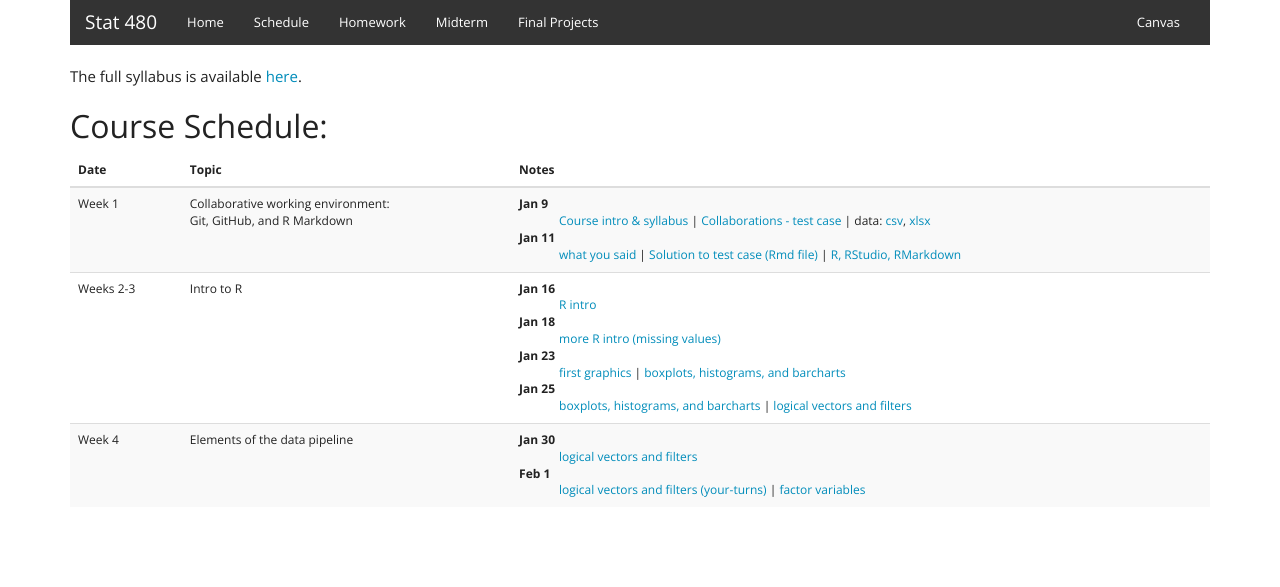
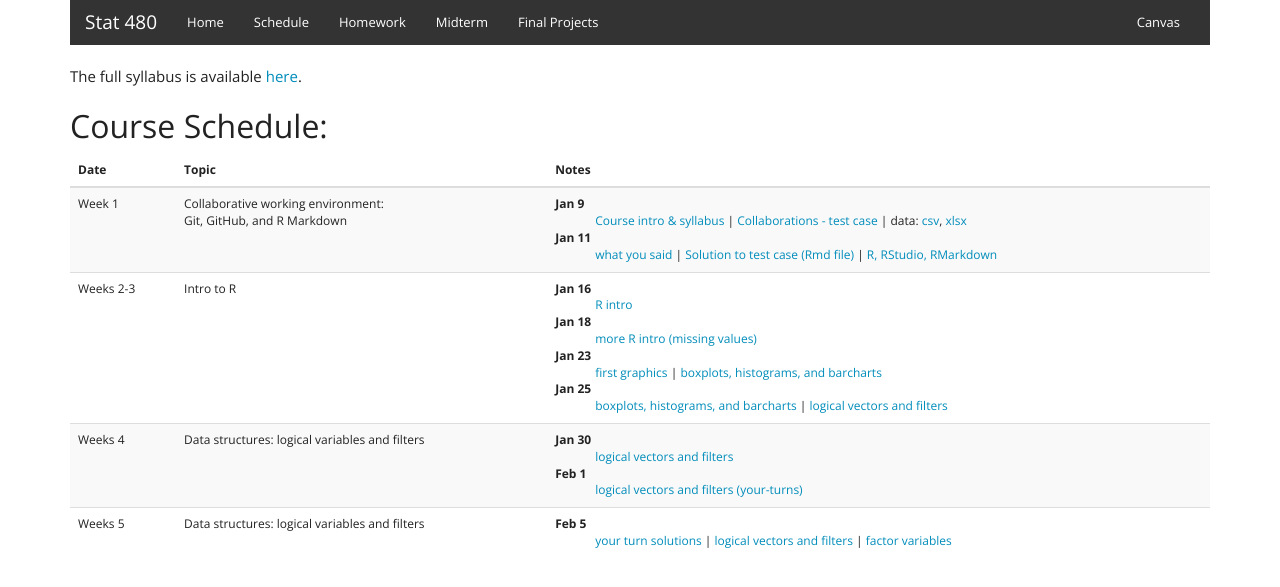
Before and after one commit to Stat480-at-ISU/Stat480-at-ISU.github.io-2019, a Jekyll site: the page built from schedule.html, in a window 1280 px wide. Shown: the top 587 px of the page. Built offline with Jekyll 4.4.1, drawn with Linux system fonts in a browser that asks for light colours.

Commit message:
links updated

```diff
--- a/schedule.html
+++ b/schedule.html
@@ -65,21 +65,30 @@ slides: <a href="../materials/02_reading-files/01_ascii.html" target=_blank>read
         </td>
       </tr>
       <tr>
-        <td>Week 4</td>
-        <td>Elements of the data pipeline</td>
+        <td>Weeks 4</td>
+        <td>Data structures: logical variables and filters</td>
         <td>
           <dl>
                      <dt>Jan 30</dt>
           <dd>  <a href="../materials/02_r-intro/04_logical.html" target=_blank>logical vectors and filters</a>
           </dd>
           <dt>Feb 1</dt>
-          <dd>  <a href="../materials/02_r-intro/04_logical.html" target=_blank>logical vectors and filters</a>  <a href="https://raw.githubusercontent.com/Stat480-at-ISU/materials/master/02_r-intro/04_your-turns.Rmd" download>(your-turns)</a> |
-          <a href="../materials/02_r-intro/05_factors.html" target=_blank>factor variables</a>
+          <dd>  <a href="../materials/02_r-intro/04_logical.html" target=_blank>logical vectors and filters</a>  <a href="https://raw.githubusercontent.com/Stat480-at-ISU/materials/master/02_r-intro/04_your-turns.Rmd" download>(your-turns)</a>
           </dd>
           </dl>
         </td>
       </tr>
-
+<tr>
+        <td>Weeks 5</td>
+        <td>Data structures: logical variables and filters</td>
+        <td>
+          <dl>
+                     <dt>Feb 5</dt>
+          <dd>  <a href="../materials/02_r-intro/00_solutions.html" target=_blank>your turn solutions</a> | <a href="../materials/02_r-intro/04_logical.html" target=_blank>logical vectors and filters</a> | <a href="../materials/02_r-intro/05_factors.html" target=_blank>factor variables</a>
+          </dd>
+          </dl>
+        </td>
+      </tr>
 <!--      <tr>
         <td>Weeks 3-6</td>
         <td>Computing with data: Numeric and graphic summaries, tidying data</td>
```
